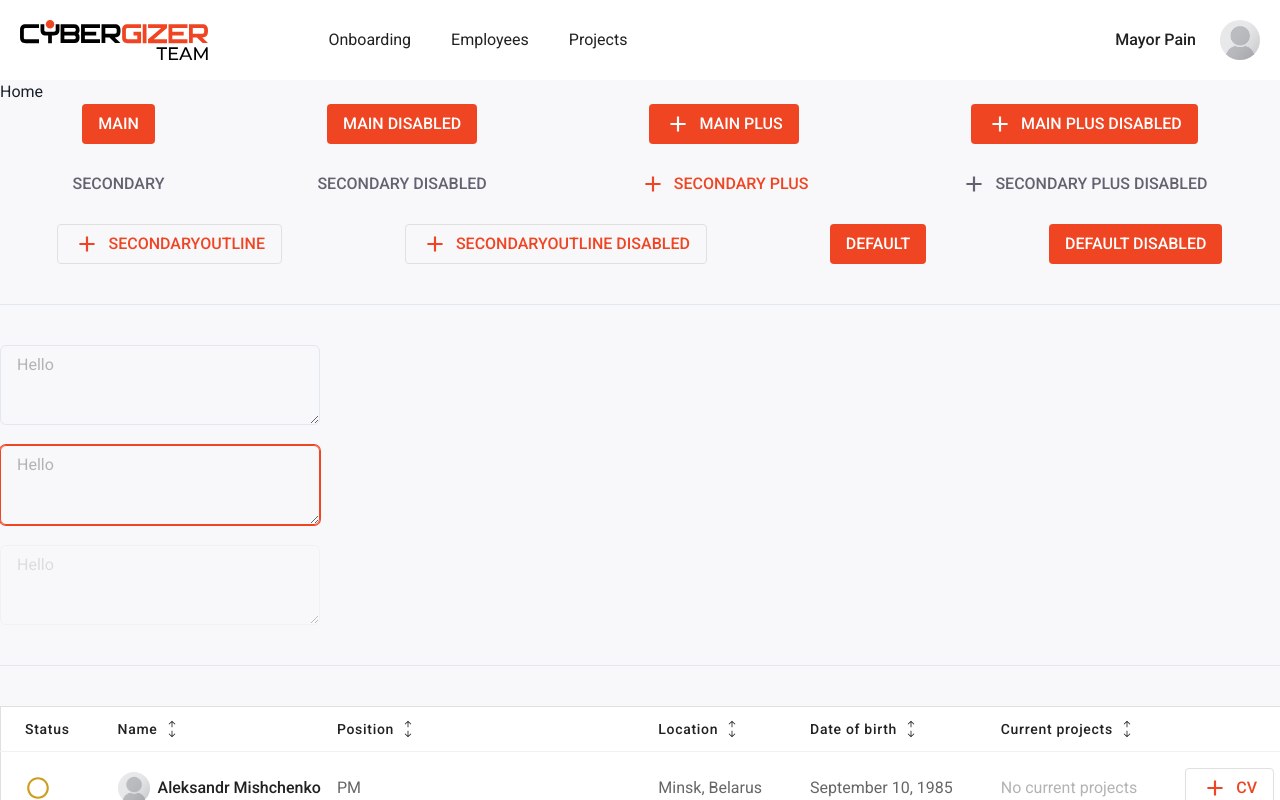
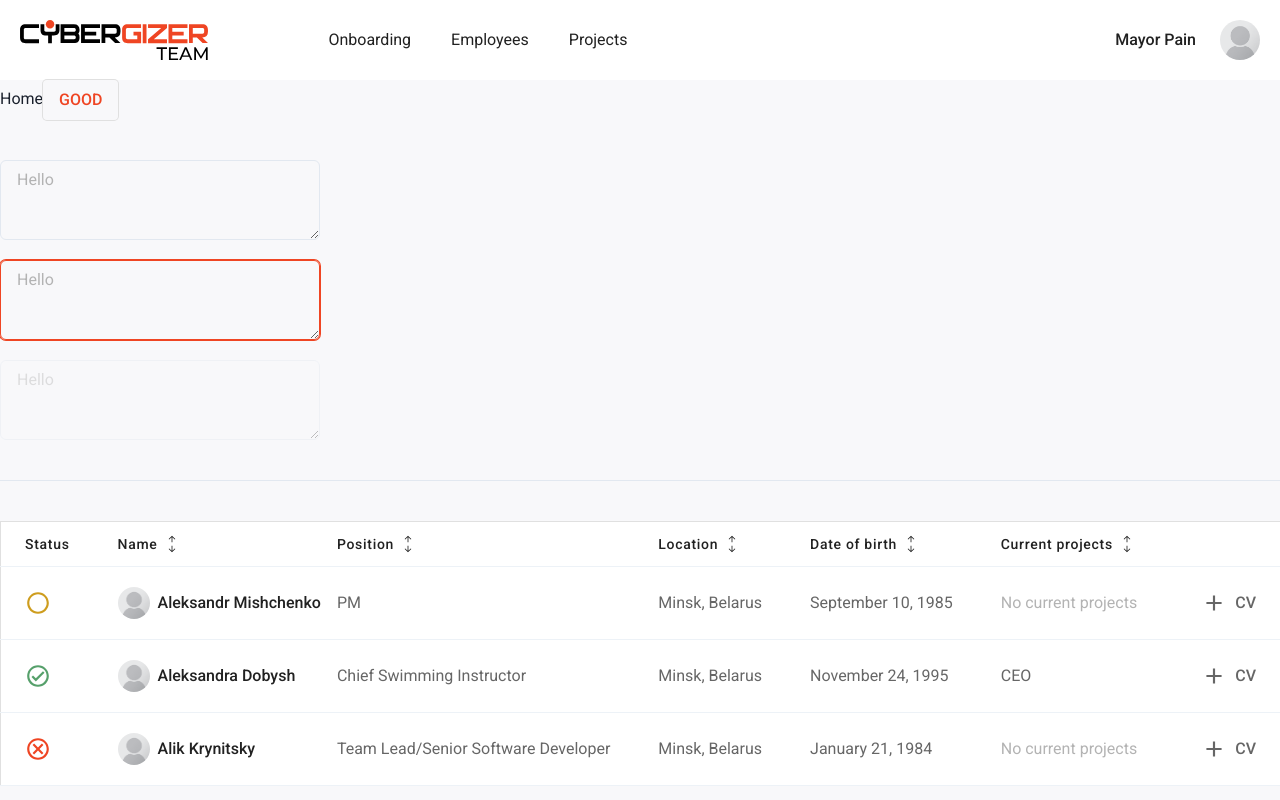
Before and after one commit to raitasu/team, a React (Create React App) app: page / in a window 1280 px wide. Shown: the top 800 px of the page. Built offline with nearby package versions, Linux system fonts and the light colour scheme.

Commit message:
style: correct button appearance

```diff
--- a/src/pages/Home/index.tsx
+++ b/src/pages/Home/index.tsx
@@ -3,7 +3,6 @@ import React, { useState } from 'react';
 import {
   Box,
   Button,
-  ButtonGroup,
   Img,
   Stack,
   Table,
@@ -32,91 +31,7 @@ export const Home = () => {
   return (
     <Box>
       Home
-      <ButtonGroup
-        display="flex"
-        justifyContent="space-around"
-        marginBottom="20px"
-      >
-        <Button variant="main">main</Button>
-        <Button
-          variant="main"
-          disabled
-        >
-          main disabled
-        </Button>
-        <Button
-          variant="main"
-          leftIcon={<MdAdd size="26px" />}
-        >
-          main plus
-        </Button>
-        <Button
-          variant="main"
-          leftIcon={<MdAdd size="26px" />}
-          disabled
-        >
-          main plus disabled
-        </Button>
-      </ButtonGroup>
-      <ButtonGroup
-        display="flex"
-        justifyContent="space-around"
-        marginBottom="20px"
-      >
-        <Button variant="secondary">secondary</Button>
-        <Button
-          variant="secondary"
-          _hover={{
-            border: 'none'
-          }}
-          disabled
-        >
-          secondary disabled
-        </Button>
-        <Button
-          variant="secondary"
-          color="brand.accentRed"
-          _hover={{
-            color: 'brand.ghostGray',
-            border: 'none'
-          }}
-          leftIcon={<MdAdd size="26px" />}
-        >
-          secondary plus
-        </Button>
-        <Button
-          variant="secondary"
-          _hover={{
-            border: 'none'
-          }}
-          leftIcon={<MdAdd size="26px" />}
-          disabled
-        >
-          secondary plus disabled
-        </Button>
-      </ButtonGroup>
-      <ButtonGroup
-        marginBottom="40px"
-        display="flex"
-        justifyContent="space-around"
-      >
-        <Button
-          variant="secondaryOutline"
-          leftIcon={<MdAdd size="26px" />}
-        >
-          secondaryOutline
-        </Button>
-        <Button
-          variant="secondaryOutline"
-          leftIcon={<MdAdd size="26px" />}
-          disabled
-        >
-          secondaryOutline disabled
-        </Button>
-        <Button>default</Button>
-        <Button disabled>default disabled</Button>
-      </ButtonGroup>
-      <hr />
+      <Button variant="primaryOutline">Good</Button>
       <Stack
         marginTop="40px"
         marginBottom="40px"
--- a/src/shared/ui/theme/Button.ts
+++ b/src/shared/ui/theme/Button.ts
@@ -12,39 +12,62 @@ export const Button = {
   },
   sizes: {},
   variants: {
-    secondaryOutline: {
+    primaryOutline: {
       color: 'brand.accentRed',
-      border: '1px',
-      borderColor: 'brand.stroke',
+      boxShadow: '0 0 0 1px var(--chakra-colors-brand-stroke)',
+      _hover: {
+        boxShadow: '0 0 0 1px var(--chakra-colors-brand-darkGray)'
+      },
       _active: {
-        borderColor: 'brand.ghostGray',
+        boxShadow: '0 0 0 1px var(--chakra-colors-brand-ghostGray)',
         color: 'brand.headline'
-      },
-      _hover: {
-        borderColor: 'brand.darkGray'
       },
       _disabled: {
         color: 'brand.lightGray',
-        border: '1px',
-        borderColor: 'brand.stroke'
+        boxShadow: '0 0 0 1px var(--chakra-colors-brand-stroke)',
+        _hover: {
+          boxShadow: '0 0 0 1px var(--chakra-colors-brand-stroke)'
+        },
+        _active: {
+          color: 'brand.lightGray'
+        }
       }
     },
-    secondary: {
+    secondaryGhost: {
       color: 'brand.ghostGray',
-      border: '1px solid transparent',
       _hover: {
-        border: '1px',
-        borderColor: 'brand.stroke'
+        boxShadow: '0 0 0 1px var(--chakra-colors-brand-stroke)'
       },
       _active: {
         color: 'brand.headline',
-        borderColor: 'brand.headline'
+        boxShadow: '0 0 0 1px var(--chakra-colors-brand-headline)'
       },
       _disabled: {
-        color: 'brand.lightGray'
+        color: 'brand.lightGray',
+        _hover: {
+          boxShadow: 'none'
+        },
+        _active: {
+          color: 'brand.lightGray'
+        }
       }
     },
-    main: {
+    primaryGhost: {
+      color: 'brand.accentRed',
+      _hover: {
+        color: 'brand.ghostGray'
+      },
+      _active: {
+        color: 'brand.headline'
+      },
+      _disabled: {
+        color: 'brand.lightGray',
+        _hover: {
+          color: 'brand.lightGray'
+        }
+      }
+    },
+    primary: {
       bg: 'brand.accentRed',
       color: 'white',
       _hover: {
@@ -57,12 +80,14 @@ export const Button = {
       _disabled: {
         bg: 'brand.ghostWhite',
         color: 'brand.lightGray',
-        border: '1px',
-        borderColor: 'brand.stroke'
+        boxShadow: '0 0 0 1px var(--chakra-colors-brand-stroke)',
+        _active: {
+          color: 'brand.lightGray'
+        }
       }
     }
   },
   defaultProps: {
-    variant: 'main'
+    variant: 'primary'
   }
 };
```
Also changed, not shown: 2 other files (tests, documents, lock files or other folders).
